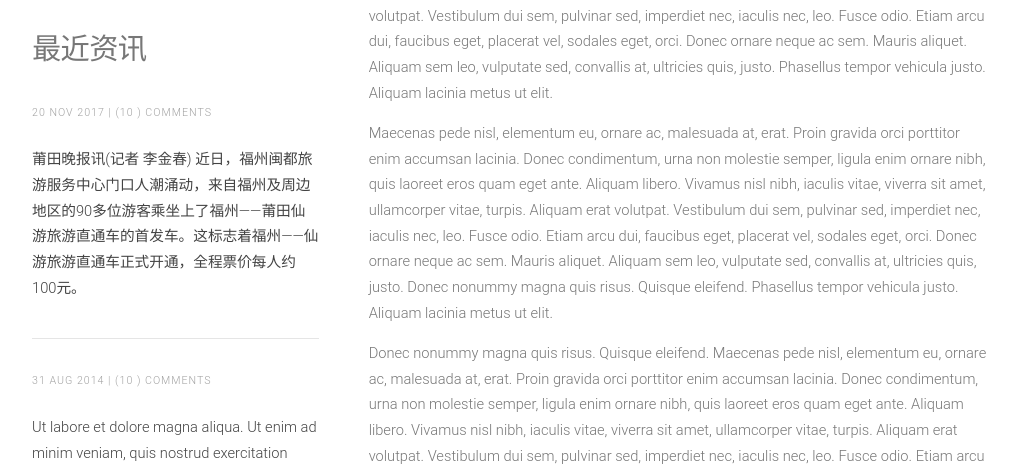
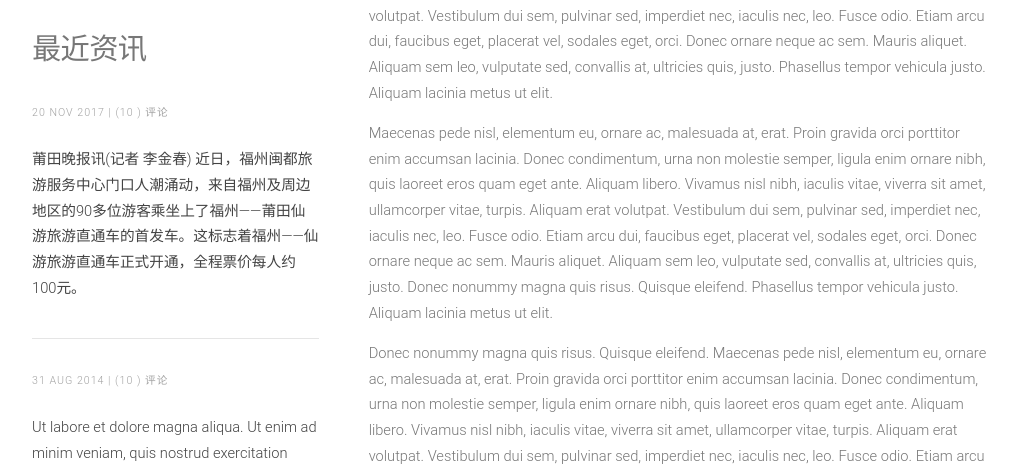
Before and after one commit to yuejianhua/caixiyan.github.io, a Jekyll site: the page built from left-sidebar.html, in a window 1280 px wide and 900 px high, scrolled down 741 px. Shown: the part 154-625 px from the top of the window, without its empty margins (128-1145 px from the left). Built offline with Jekyll 4.4.1, drawn with Linux system fonts in a browser that asks for light colours.

Commit message:
Update sidebar.html

```diff
--- a/_includes/sidebar.html
+++ b/_includes/sidebar.html
@@ -33,7 +33,7 @@
 		<ul class="style">
 		{% for post in site.posts offset: 0 limit: 2 %}
 			<li>
-				<p class="posted">{{ post.date | date_to_string }}  |  (10 )  Comments</p>
+				<p class="posted">{{ post.date | date_to_string }}  |  (10 )  评论</p>
 				<p><a href="{{ site.prefix }}{{ post.url }}">{{ post.excerpt | remove: '<p>' | remove: '</p>' }}</a></p>
 			</li>
 		{% endfor %}
```
